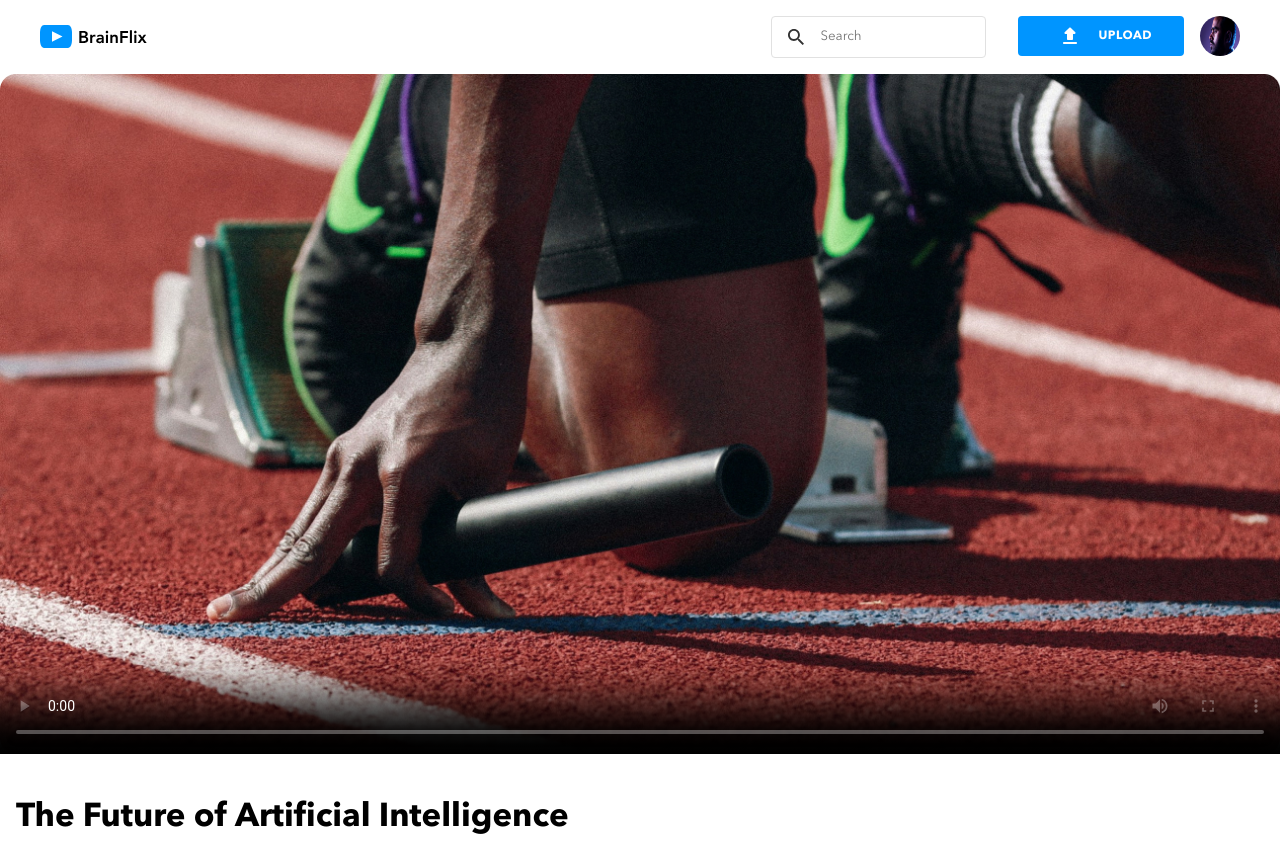
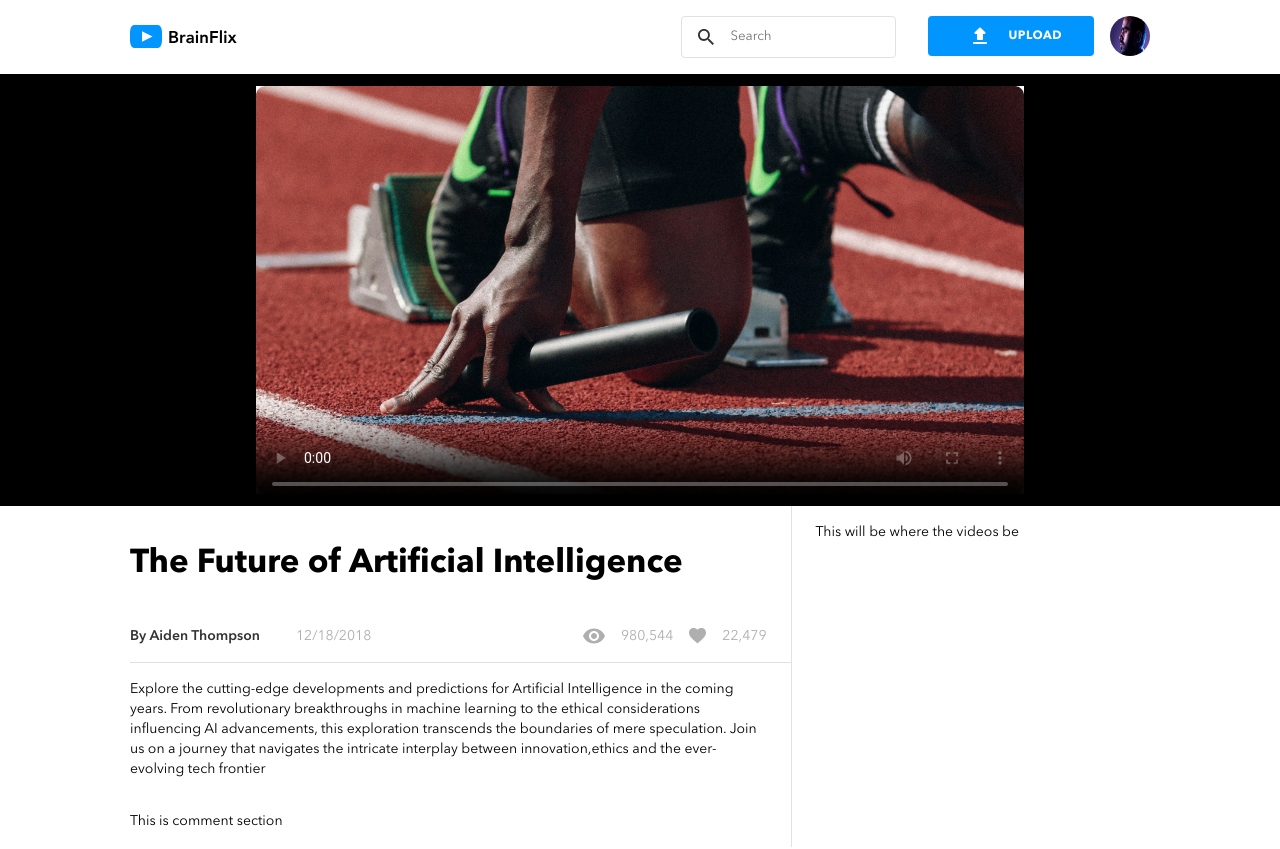
Before and after one commit to strawberrie68/michelle-wong-brainflix, a React (Vite) app: page / in a window 1280 px wide. Shown: the top 849 px of the page. Built offline with nearby package versions, Linux system fonts and the light colour scheme.

Commit message:
add: video page scss for responsive design

```diff
--- a/src/App.css
+++ b/src/App.css
@@ -134,6 +134,16 @@ body {
 .section-wrapper {
   margin: 1rem;
 }
+@media screen and (min-width: 47.9375rem) {
+  .section-wrapper {
+    margin: 1rem 2.5rem;
+  }
+}
+@media screen and (min-width: 80rem) {
+  .section-wrapper {
+    margin: 1rem 0;
+  }
+}
 
 .input-border {
   min-height: 2.25rem;
@@ -148,12 +158,49 @@ body {
   }
 }
 
+@media screen and (min-width: 80rem) {
+  .video-content {
+    max-width: 63.75rem;
+    margin: 0 auto;
+    display: flex;
+    gap: 1.5rem;
+  }
+}
+
+.video__player-container {
+  background-color: #000000;
+}
+@media screen and (min-width: 80rem) {
+  .video__player-container {
+    margin: 0 auto;
+    display: flex;
+  }
+}
 .video__player {
-  width: 100%;
+  max-width: 100%;
   border-radius: 0;
+  aspect-ratio: 16/9;
 }
-.video__description {
+@media screen and (min-width: 47.9375rem) {
+  .video__player {
+    margin-inline: 2.5rem;
+    max-width: 90%;
+  }
+}
+@media screen and (min-width: 80rem) {
+  .video__player {
+    max-width: 63.75rem;
+    margin: 0 auto;
+    max-width: 60vw;
+  }
+}
+.video__copy {
   padding: 1rem 0;
+}
+@media screen and (min-width: 80rem) {
+  .video__copy {
+    padding-right: 1.5rem;
+  }
 }
 .video__metadata {
   border-bottom: 1px solid #e1e1e1;
@@ -163,11 +210,21 @@ body {
   padding: 1rem 0;
   color: #afafaf;
 }
+@media screen and (min-width: 80rem) {
+  .video__metadata {
+    border-top: none;
+  }
+}
 .video__metadata--right {
   width: 40%;
   display: flex;
   flex-direction: column;
   gap: 1rem;
+}
+@media screen and (min-width: 80rem) {
+  .video__metadata--right {
+    padding-right: 1.5rem;
+  }
 }
 @media screen and (min-width: 47.9375rem) {
   .video__metadata--right {
@@ -185,6 +242,7 @@ body {
   .video__metadata--left {
     flex-direction: row;
     width: auto;
+    gap: 2.25rem;
   }
 }
 .video__author .video__info {
@@ -198,4 +256,16 @@ body {
 .video__likes {
   display: flex;
   gap: 1rem;
+}
+@media screen and (min-width: 80rem) {
+  .video__body {
+    flex-basis: 79%;
+    border-right: 1px solid #e1e1e1;
+  }
+}
+
+@media screen and (min-width: 80rem) {
+  .recommend {
+    flex-basis: 40%;
+  }
 }/*# sourceMappingURL=App.css.map */
--- a/src/App.scss
+++ b/src/App.scss
@@ -3,13 +3,37 @@
 @use "./styles/partials/variables" as *;
 @use "./styles/partials/typography" as *;
 
+.video-content {
+  @include desktop {
+    @include section-max-width;
+    display: flex;
+    gap: 1.5rem;
+  }
+}
 .video {
+  &__player-container {
+    background-color: $secondary-dark;
+    @include desktop {
+      margin: 0 auto;
+      display: flex;
+    }
+  }
   &__player {
-    width: 100%;
+    max-width: 100%;
     border-radius: 0;
+    aspect-ratio: 16/9;
+    @include tablet {
+      margin-inline: 2.5rem;
+      max-width: 90%;
+    }
+    @include desktop {
+      @include section-max-width;
+      max-width: 60vw;
+    }
   }
-  &__description {
+  &__copy {
     padding: 1rem 0;
+    @include desktop-border-padding-right;
   }
   &__metadata {
     @include border-position($position: bottom);
@@ -18,7 +42,11 @@
     justify-content: space-between;
     padding: 1rem 0;
     color: $primary-gray;
+    @include desktop {
+      border-top: none;
+    }
     &--right {
+      @include desktop-border-padding-right;
       width: 40%;
       display: flex;
       flex-direction: column;
@@ -36,6 +64,7 @@
       @include tablet {
         flex-direction: row;
         width: auto;
+        gap: 2.25rem;
       }
     }
   }
@@ -52,4 +81,17 @@
     display: flex;
     gap: 1rem;
   }
+
+  &__body {
+    @include desktop {
+      flex-basis: 79%;
+      border-right: 1px solid $secondary-gray;
+    }
+  }
 }
+
+.recommend {
+  @include desktop {
+    flex-basis: 40%;
+  }
+}
--- a/src/components/Navbar/Navbar.css
+++ b/src/components/Navbar/Navbar.css
@@ -9,6 +9,12 @@
     justify-content: space-between;
     align-items: center;
     margin-inline: 1.5rem;
+  }
+}
+@media screen and (min-width: 80rem) {
+  .nav {
+    max-width: 63.75rem;
+    margin: 0 auto;
   }
 }
 .nav__items {
--- a/src/components/Navbar/Navbar.scss
+++ b/src/components/Navbar/Navbar.scss
@@ -11,6 +11,9 @@
     justify-content: space-between;
     align-items: center;
     margin-inline: 1.5rem;
+  }
+  @include desktop {
+    @include section-max-width;
   }
 
   &__items {
--- a/src/components/SearchBar/Search.css
+++ b/src/components/SearchBar/Search.css
@@ -134,6 +134,16 @@ body {
 .section-wrapper {
   margin: 1rem;
 }
+@media screen and (min-width: 47.9375rem) {
+  .section-wrapper {
+    margin: 1rem 2.5rem;
+  }
+}
+@media screen and (min-width: 80rem) {
+  .section-wrapper {
+    margin: 1rem 0;
+  }
+}
 
 .input-border, .search {
   min-height: 2.25rem;
--- a/src/components/SearchBar/SearchBar.css
+++ b/src/components/SearchBar/SearchBar.css
@@ -134,6 +134,16 @@ body {
 .section-wrapper {
   margin: 1rem;
 }
+@media screen and (min-width: 47.9375rem) {
+  .section-wrapper {
+    margin: 1rem 2.5rem;
+  }
+}
+@media screen and (min-width: 80rem) {
+  .section-wrapper {
+    margin: 1rem 0;
+  }
+}
 
 .input-border, .search {
   min-height: 2.25rem;
--- a/src/styles/partials/_globals.scss
+++ b/src/styles/partials/_globals.scss
@@ -106,11 +106,16 @@ body {
 }
 .section-wrapper {
   margin: 1rem;
+  @include tablet {
+    margin: 1rem 2.5rem;
+  }
+  @include desktop {
+    margin: 1rem 0;
+  }
 }
 
 .input-border {
   min-height: 2.25rem;
-  // min-width: 15rem;
   max-width: 100%;
   border-radius: 4px;
   padding: 0 1rem;
--- a/src/styles/partials/_mixins.scss
+++ b/src/styles/partials/_mixins.scss
@@ -50,3 +50,14 @@
 @mixin border-position($position) {
   border-#{$position}: 1px solid $secondary-gray;
 }
+
+@mixin section-max-width {
+  max-width: 63.75rem;
+  margin: 0 auto;
+}
+
+@mixin desktop-border-padding-right {
+  @include desktop {
+    padding-right: 1.5rem;
+  }
+}
```
